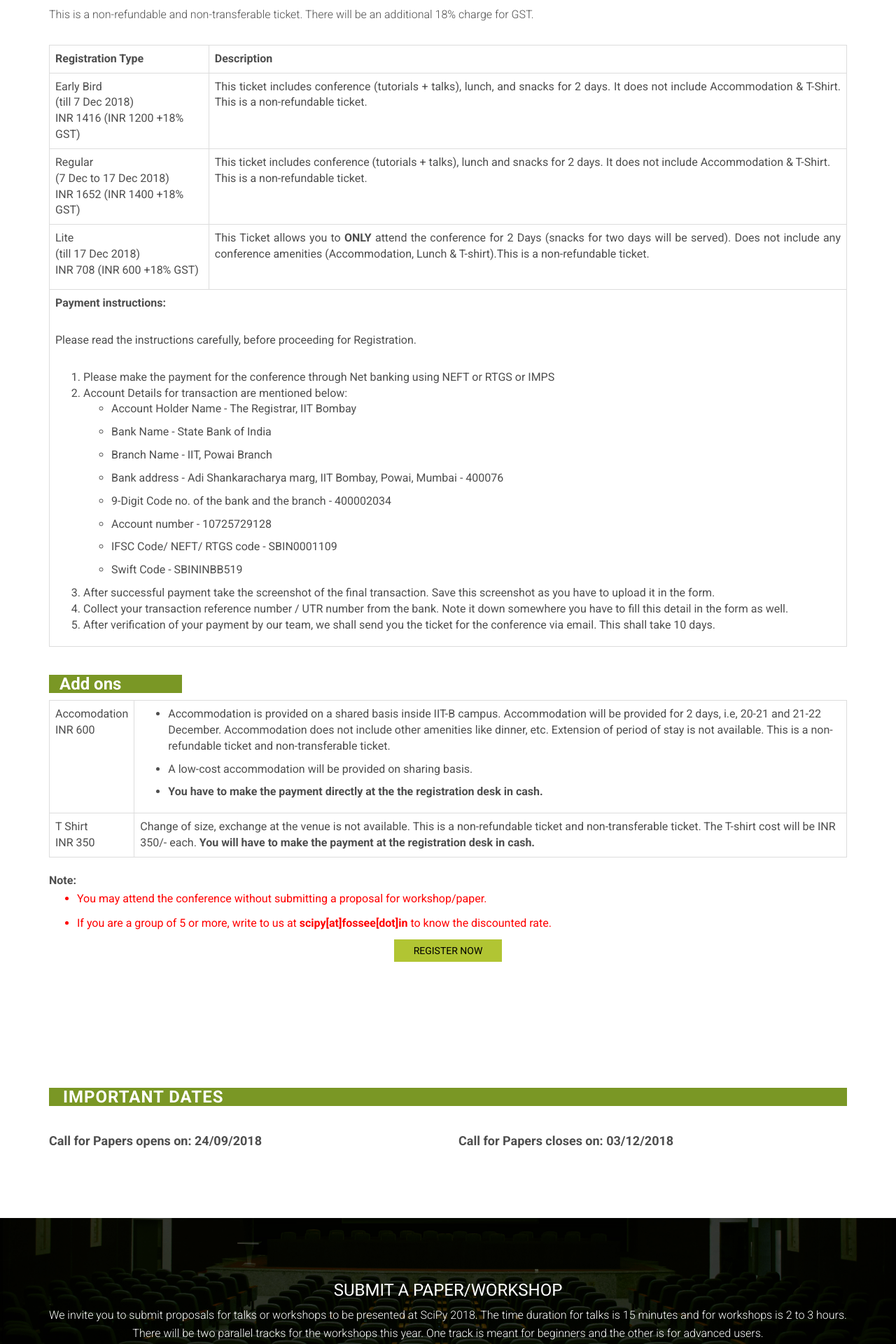
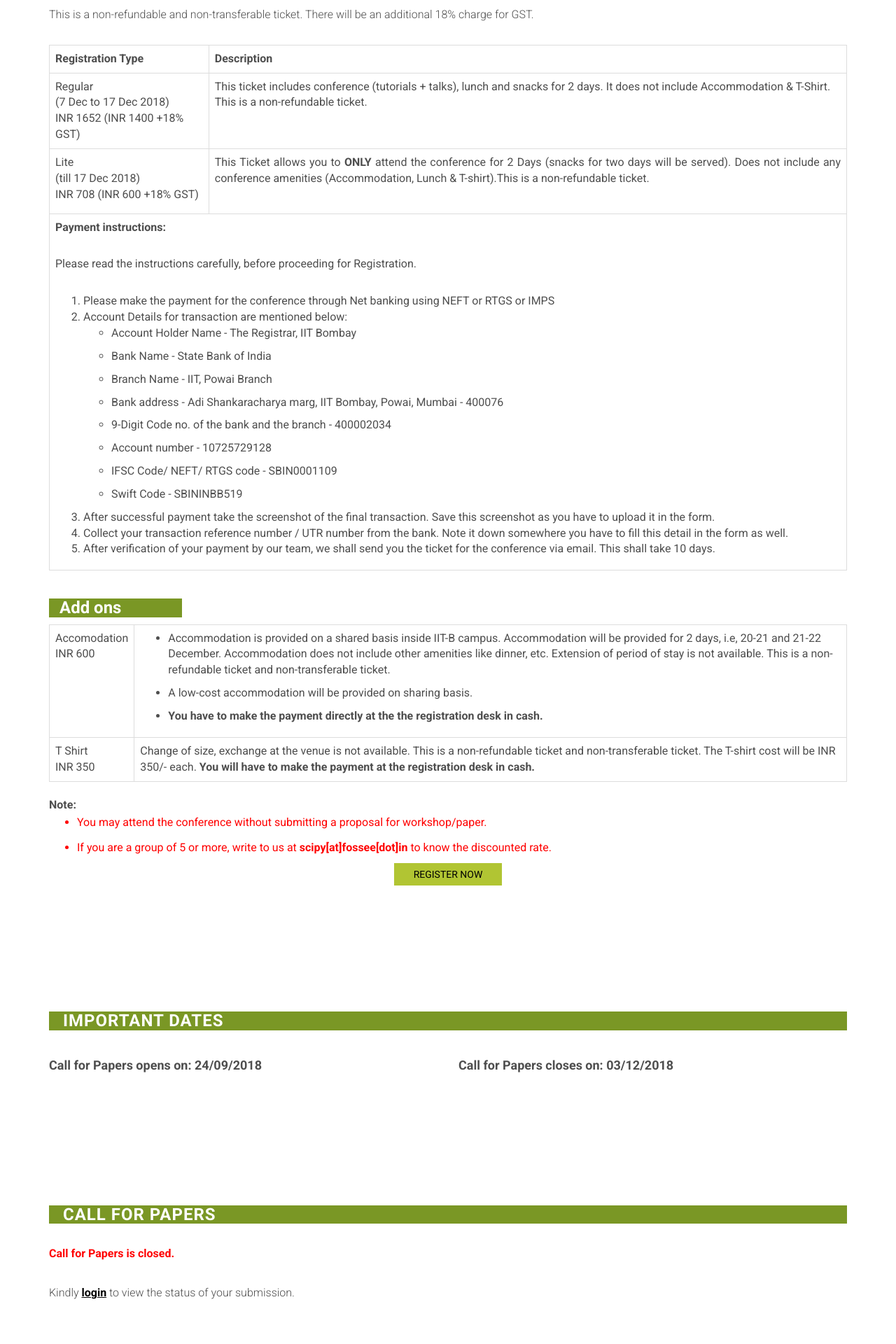
Before and after one commit to FOSSEE/SciPy2018, a Django app: page /2018/ in a window 1280 px wide. Shown: the part 2360-4280 px from the top of the page at 70% size. Run offline with Django 3.2, Linux system fonts and the light colour scheme; parts of the project's set-up code (start-up, migrations or seed data) failed here and were passed over; some libraries are stand-ins or nearby versions.

Commit message:
Removed early bird registration from the table

```diff
--- a/static/website/bootstrap-css/assets/css/main.css
+++ b/static/website/bootstrap-css/assets/css/main.css
@@ -500,10 +500,7 @@ background-color: #b1c533;
 /*
  * 6.5 Section: Contribution
  */
-.contribution {
-  text-align: center;
-  color: #fff;
-}
+
 
 /*
  * 6.6 Section: Schedule
--- a/static/website/templates/home.html
+++ b/static/website/templates/home.html
@@ -202,7 +202,7 @@
                         </div>
                     </td>
                     </tr>
-                    <tr>
+                    <!-- <tr>
                     <td style="border-top:none;!important">
                         <div class="align-baseline">
                           Early Bird<br>
@@ -215,7 +215,7 @@
                           <p class="text-justify">This ticket includes conference (tutorials + talks), lunch, and snacks for 2 days. It does not include Accommodation &amp; T-Shirt. This is a non-refundable ticket. </p>
                         </div>
                     </td>
-                    </tr>
+                    </tr> -->
                     <tr>
                     <td style="border-top:none;!important">
                         <div class="align-baseline">
@@ -358,16 +358,26 @@
         </div>
     </section>
 
-    <section id="contribution" class="section bg-image-2 contribution">
+    <section id="contribution" class="section contribution">
         <div class="container">
             <div class="row">
                 <div class="col-md-12">
-                    <h3 class="text-uppercase mt0 font-400">Submit a Paper/Workshop</h3>
+                    <h3 class="section-title">Call for Papers</h3>
 
-                    <p>We invite you to submit proposals for talks or workshops to be presented at SciPy 2018. The time duration for talks is 15 minutes and for workshops is 2 to 3 hours. There will be two parallel tracks for the workshops this year. One track is meant for beginners and the other is for advanced users. </p>
+                    <!-- <p>We invite you to submit proposals for talks or workshops to be presented at SciPy 2018. The time duration for talks is 15 minutes and for workshops is 2 to 3 hours. There will be two parallel tracks for the workshops this year. One track is meant for beginners and the other is for advanced users. </p>
                     <a href="{% url 'website:cfp' %}" class="btn btn-white">
-                    Submit</a>
+                    Submit</a> -->
                 </div>
+            </div>
+            <div class="row">
+            <div class="col-md-12">
+                <p class="text-justify" style="font-weight: bold;color: red;">
+                    Call for Papers is closed.
+                </p>
+                <p class="text-justify">
+                    Kindly <a href="{% url 'auth:login' %}" style="text-decoration: underline;font-weight: bold;">login</a> to view the status of your submission.
+                </p>
+            </div>
             </div>
         </div>
     </section>
```
